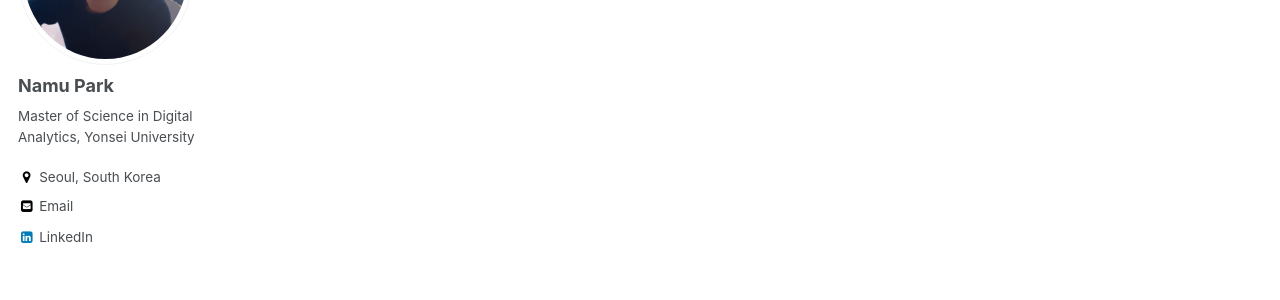
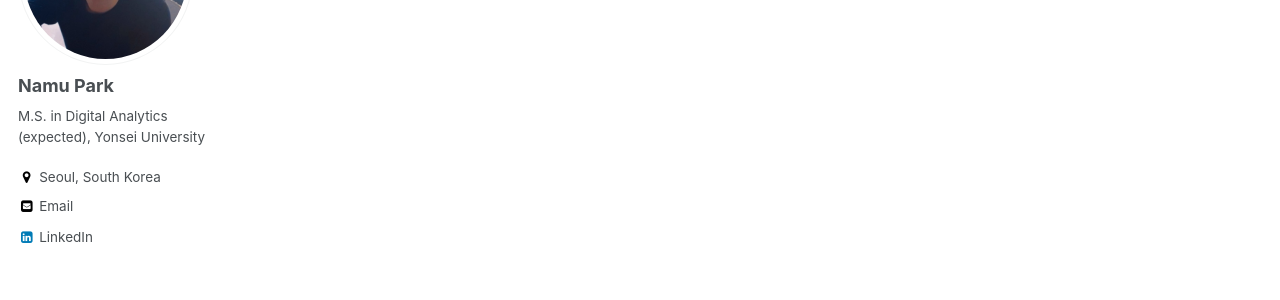
Before and after one commit to namupark/namupark.github.io, a Jekyll site: the page built from _pages/about.md, in a window 1280 px wide. Shown: the part 230-530 px from the top of the page. Built offline with Jekyll 4.4.1, drawn with Linux system fonts in a browser that asks for light colours.

Commit message:
no message

```diff
--- a/_config.yml
+++ b/_config.yml
@@ -84,7 +84,7 @@ analytics:
 author:
   name             : "Namu Park"
   avatar           : "사진후보2.jpg"
-  bio              : "Master of Science in Digital Analytics, Yonsei University"
+  bio              : "M.S. in Digital Analytics (expected), Yonsei University"
   location         : "Seoul, South Korea"
   employer         :
   googlescholar    :
```
